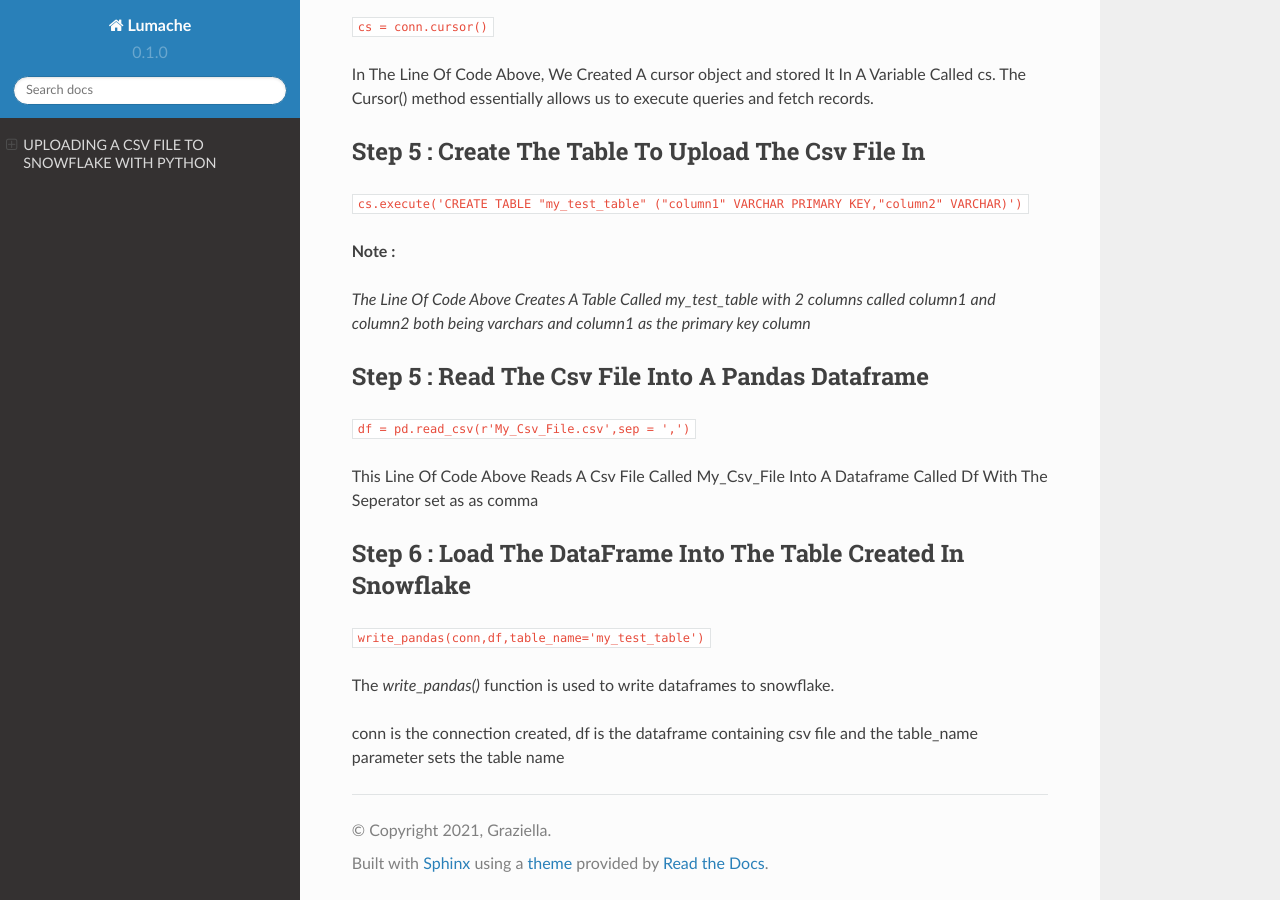
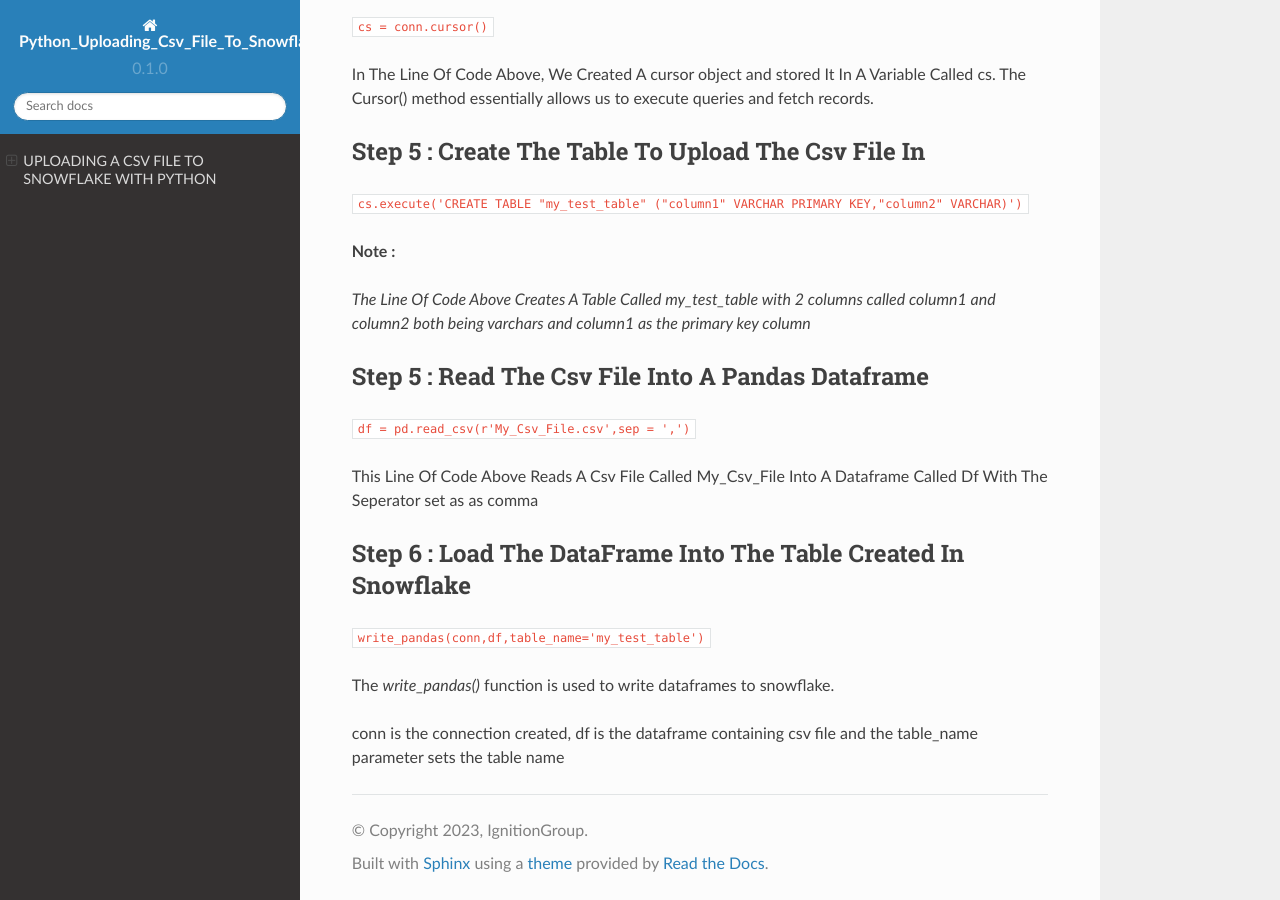
Before and after one commit to MPILOGUM114/Python_Uploading_Csv_File_To_Snowflake, a Sphinx documentation site: the page built from docs/source/index.rst, in a window 1280 px wide and 900 px high, scrolled down 2171 px. Built offline with Sphinx 7.4.7 and the Read the Docs theme 2.0.0, drawn with Linux system fonts in a browser that asks for light colours.

Commit message:
Update conf.py

```diff
--- a/docs/source/conf.py
+++ b/docs/source/conf.py
@@ -2,9 +2,9 @@
 
 # -- Project information
 
-project = 'Lumache'
-copyright = '2021, Graziella'
-author = 'Graziella'
+project = 'Python_Uploading_Csv_File_To_Snowflake'
+copyright = '2023, IgnitionGroup'
+author = 'IgnitionGroup'
 
 release = '0.1'
 version = '0.1.0'
```
